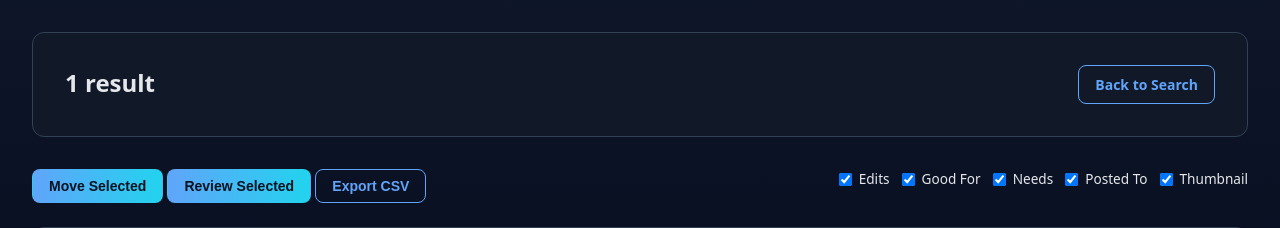
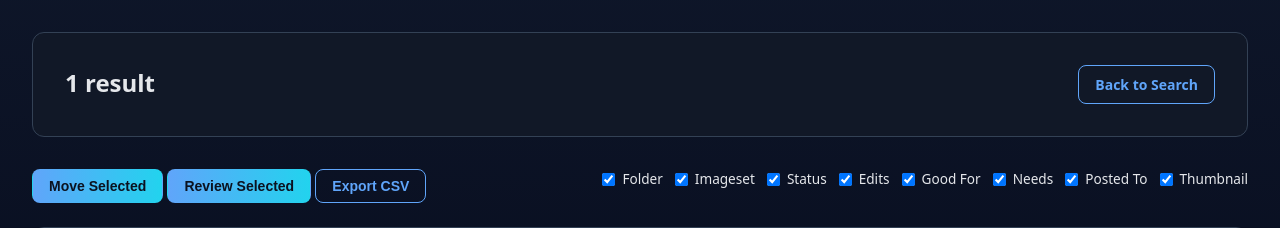
Before and after one commit to fikebr/img_catalog_tui, a Python web app: template img_catalog_tui/flask/templates/search_results.html in a window 1280 px wide. Shown: the part 76-304 px from the top of the page. Run offline with Jinja, Linux system fonts and the light colour scheme; the template is opened without the code that fills it: most values are stand-ins (such as "Sample title", 1, 10 or a date in 2020); grey boxes marked "Sample" are stand-in pictures.

Commit message:
Add column visibility toggles to search results template
- Introduced checkboxes for toggling visibility of 'Folder', 'Imageset', and 'Status' columns in the search results view.
- Enhanced user interface for better control over displayed data in the search results.

```diff
--- a/img_catalog_tui/flask/templates/search_results.html
+++ b/img_catalog_tui/flask/templates/search_results.html
@@ -33,6 +33,9 @@
         <button type="button" class="btn btn-secondary" id="bulk-export">Export CSV</button>
     </div>
     <div class="column-visibility">
+        <label><input type="checkbox" class="column-toggle" data-column="folder_name" checked> Folder</label>
+        <label><input type="checkbox" class="column-toggle" data-column="imageset_name" checked> Imageset</label>
+        <label><input type="checkbox" class="column-toggle" data-column="status" checked> Status</label>
         <label><input type="checkbox" class="column-toggle" data-column="edits" checked> Edits</label>
         <label><input type="checkbox" class="column-toggle" data-column="good_for" checked> Good For</label>
         <label><input type="checkbox" class="column-toggle" data-column="needs" checked> Needs</label>
```
